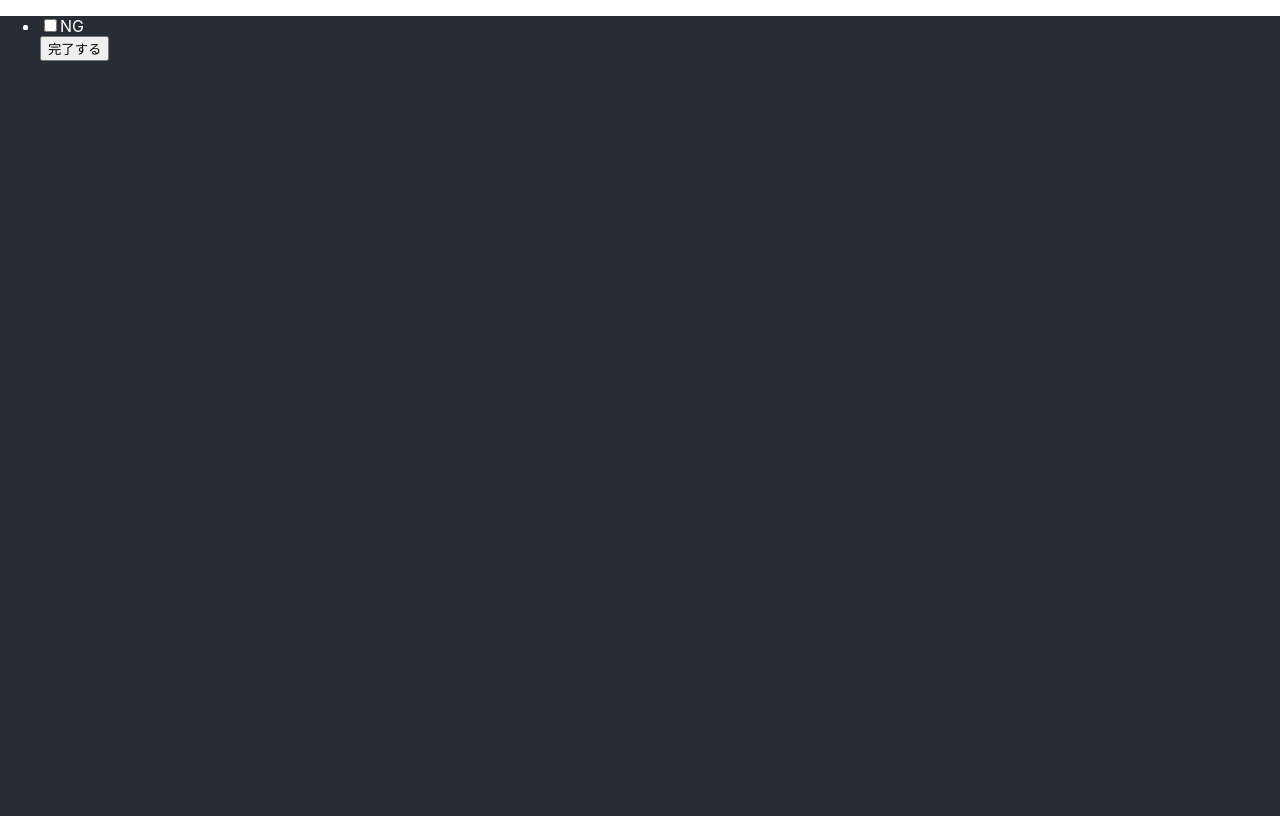
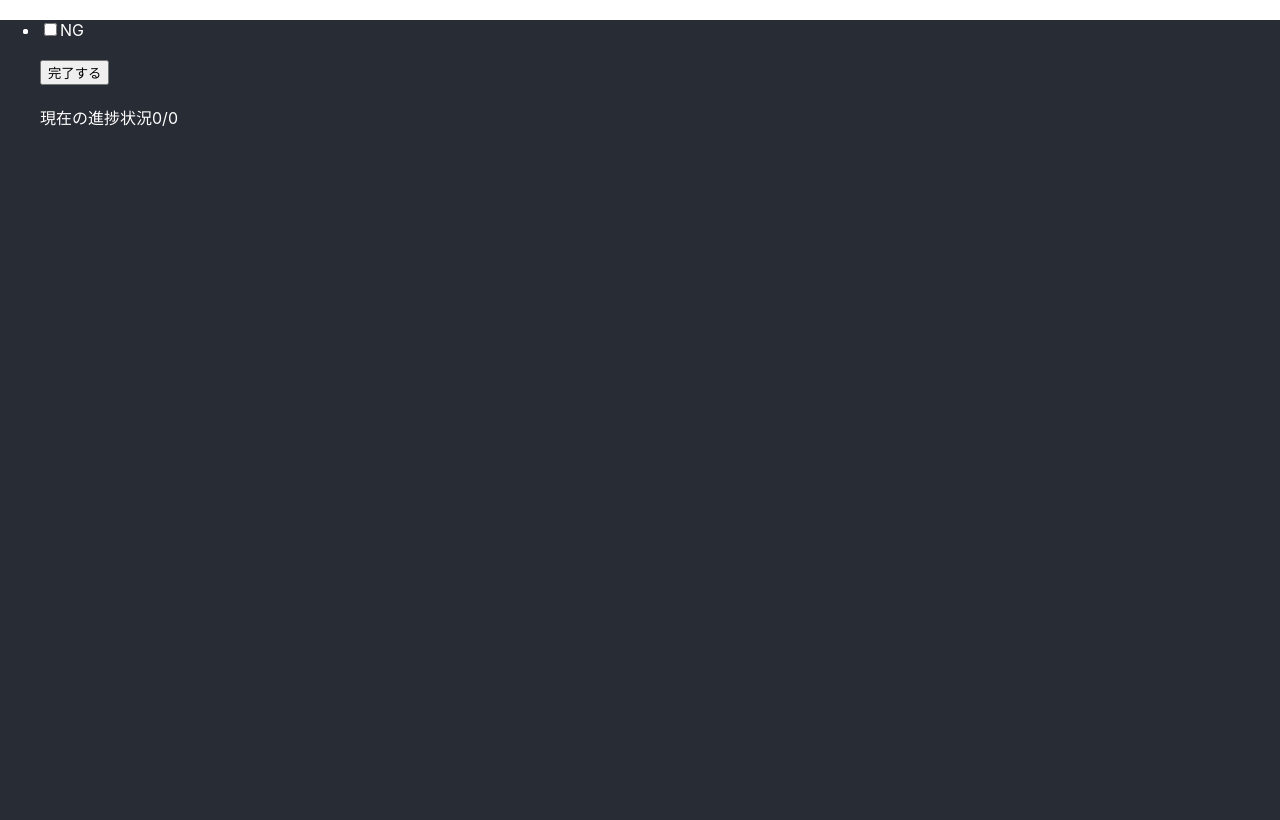
Before and after one commit to Moai101/crazy-sentence, a React (Create React App) app: page / in a window 1280 px wide. Built offline with nearby package versions, Linux system fonts and the light colour scheme.

Commit message:
現在の進捗が確認できるように実装

```diff
--- a/src/App.tsx
+++ b/src/App.tsx
@@ -15,6 +15,7 @@ function App() {
   const [englishSentence,setEnglishSentence] = useState<string[]>([])
   const [num,setNum] = useState<number>(0)
   const [row,setRow] = useState<number>(0)
+  const [totalNum,setTotalNum] = useState<number>(0)
 
 
   useEffect(()=>{
@@ -31,7 +32,7 @@ function App() {
 
 
 
-        axios.get("https://script.google.com/macros/s/AKfycbwKfkIkrUCtuHm_CuRFrNJYPqPiA3-zXfNTlbDY8m8YyKtd9jTYtPILeSPoRQSm5LWUWw/exec")
+        axios.get(REACT_APP_SCRIPT)
         .then(response => {
 
           const data = response.data
@@ -39,6 +40,7 @@ function App() {
           const japaneseSentence = data.japaneseSentence.split("\n")
           const englishSentence = data.englishSentence.split("\n")
           const rowNumber = data.rowNumber
+          setTotalNum(data.totalNum)
 
           setJapaneseArray([...japaneseSentence])
           setEnglishSentence([...englishSentence])
@@ -84,7 +86,8 @@ function App() {
 
       const result = await axios.post(REACT_APP_POST_SCRIPT,JSON.stringify(data))
 
-      if(result.data.status === "OK"){
+
+      if(result.status === 200){
 
         alert("更新が完了しました")
 
@@ -123,7 +126,12 @@ return (
 
 <li>
 
-<li>
+<li
+style={{
+  marginTop:20,
+  marginBottom:20
+}}
+>
     <input type={"checkbox"} value={-1} onChange={(e)=>{
       const value = Number(e.target.value)
       setNum(value)
@@ -133,6 +141,20 @@ return (
   </li>
 
   <button onClick={complete}>完了する</button>
+
+  <div
+  style={{
+    marginTop:20,
+    marginBottom:20
+  }}
+
+  >
+
+  現在の進捗状況{row}/{totalNum}
+
+
+  </div>
+
 
 
 </li>
```
